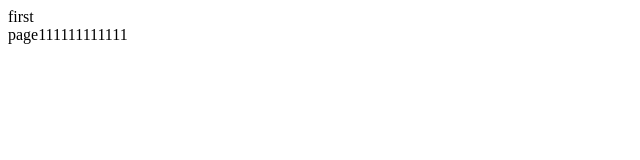
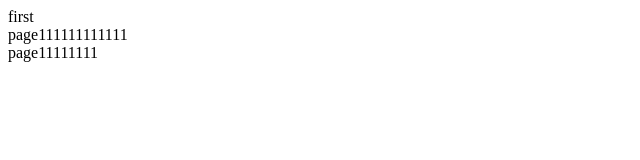
Before and after one commit to kevinxzm/git-practice, a plain HTML site: page index.html in a window 1280 px wide. Shown: the whole page, without its empty margins (0-640 px from the left). Drawn offline with Linux system fonts and the light colour scheme.

Commit message:
page 111

```diff
--- a/index.html
+++ b/index.html
@@ -8,6 +8,7 @@
 <body>
     <div>first</div>
     <div>page111111111111</div>
+    <div>page11111111</div>
 
 </body>
 </html>
```
